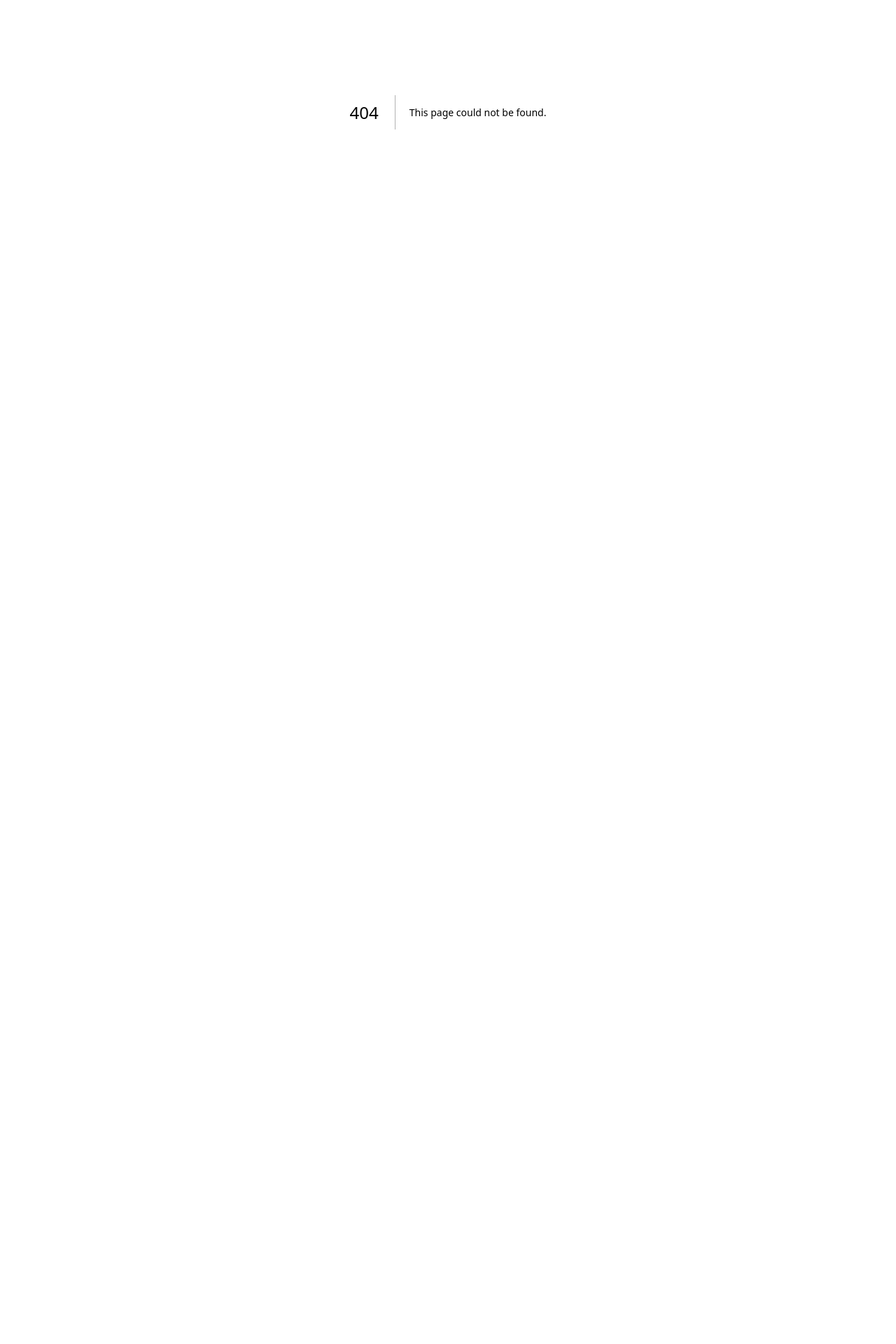
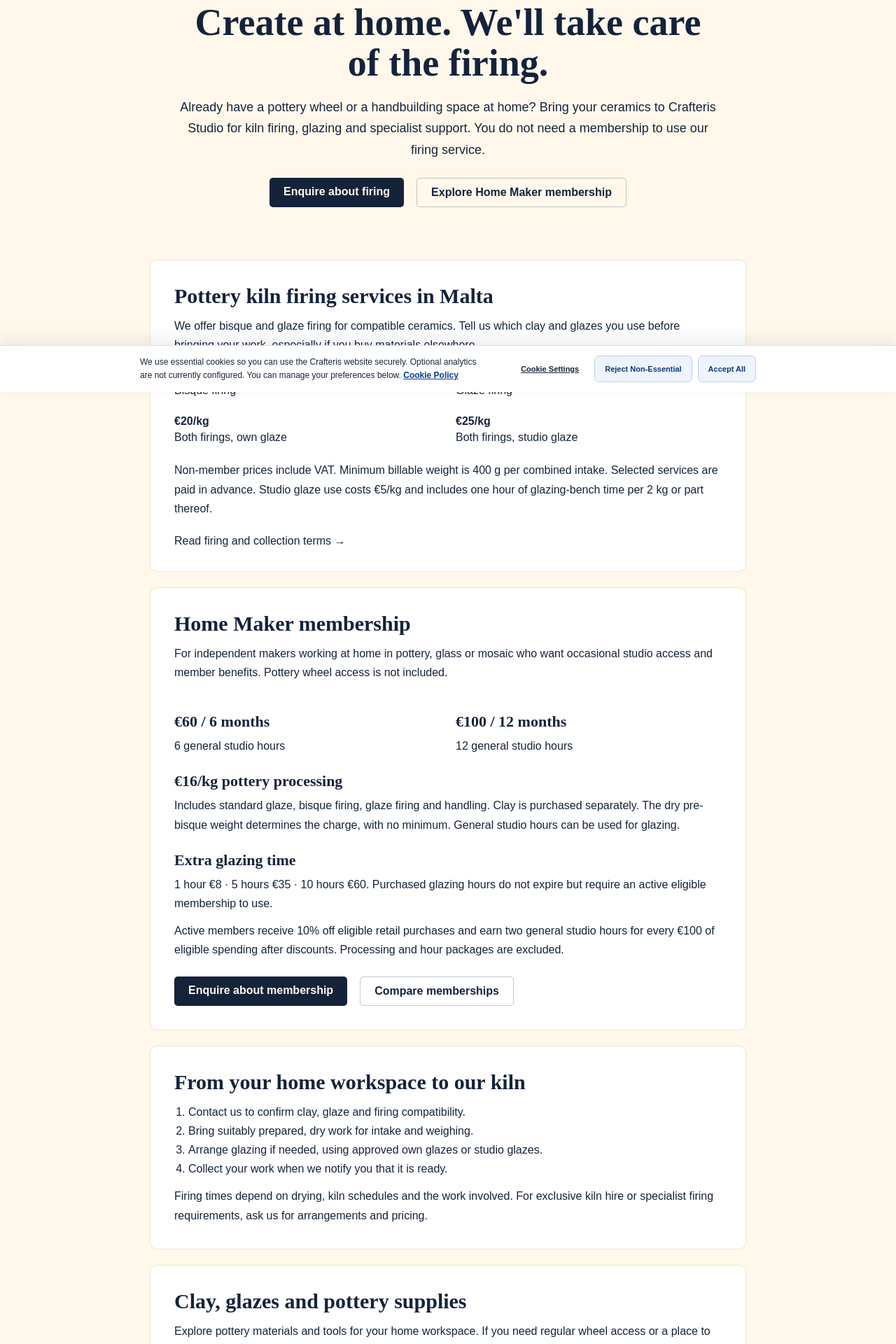
Before and after one commit to guzzep/crafteris-studio-website, a Next.js app: page /home-maker in a window 1280 px wide. Before the commit this address had no page. Shown: the part 240-2160 px from the top of the page at 70% size. Before the commit the page ends 800 px from the top, so only its background shows below. Built offline with nearby package versions, Linux system fonts and the light colour scheme; no server answers; the database is empty.

Commit message:
Add Home Maker firing and glazing SEO landing page with internal links

```diff
--- /dev/null
+++ b/src/app/home-maker/page.tsx
@@ -0,0 +1,16 @@
+import Link from "next/link";
+import Header from "@/components/Header";
+import Footer from "@/components/Footer";
+import { pageSeo } from "@/lib/seo";
+import styles from "../support.module.css";
+export const metadata = pageSeo("/home-maker", "Pottery Firing & Glazing Services in Malta", "Make pottery at home and use Crafteris Studio in Birkirkara for bisque firing, glaze firing, glazing facilities and clay supplies. Member and non-member options.", "/programmes/pottery-path.png");
+export default function HomeMakerPage() {
+ return <><Header/><main className={styles.page}>
+ <section className={styles.hero}><div className={styles.heroInner}><p className={styles.eyebrow}>Home Maker · Birkirkara, Malta</p><h1>Create at home. We'll take care of the firing.</h1><p>Already have a pottery wheel or a handbuilding space at home? Bring your ceramics to Crafteris Studio for kiln firing, glazing and specialist support. You do not need a membership to use our firing service.</p><div className={styles.actions} style={{justifyContent:"center"}}><Link className={styles.primary} href="/contact?subject=Home%20Maker%20and%20pottery%20firing">Enquire about firing</Link><Link className={styles.secondary} href="#membership">Explore Home Maker membership</Link></div></div></section>
+ <div className={styles.content}>
+ <section className={styles.card}><h2>Pottery kiln firing services in Malta</h2><p>We offer bisque and glaze firing for compatible ceramics. Tell us which clay and glazes you use before bringing your work, especially if you buy materials elsewhere.</p><div className={styles.split} style={{marginTop:20}}>{[["Bisque firing","€8/kg"],["Glaze firing","€12/kg"],["Both firings, own glaze","€20/kg"],["Both firings, studio glaze","€25/kg"]].map(([label,price])=><div key={label}><strong>{price}</strong><p>{label}</p></div>)}</div><p style={{marginTop:20}}>Non-member prices include VAT. Minimum billable weight is 400 g per combined intake. Selected services are paid in advance. Studio glaze use costs €5/kg and includes one hour of glazing-bench time per 2 kg or part thereof.</p><div className={styles.actions}><Link href="/firing-terms">Read firing and collection terms →</Link></div></section>
+ <section className={styles.card} id="membership"><h2>Home Maker membership</h2><p>For independent makers working at home in pottery, glass or mosaic who want occasional studio access and member benefits. Pottery wheel access is not included.</p><div className={styles.split} style={{marginTop:20}}><div><h3>€60 / 6 months</h3><p>6 general studio hours</p></div><div><h3>€100 / 12 months</h3><p>12 general studio hours</p></div></div><h3>€16/kg pottery processing</h3><p>Includes standard glaze, bisque firing, glaze firing and handling. Clay is purchased separately. The dry pre-bisque weight determines the charge, with no minimum. General studio hours can be used for glazing.</p><h3>Extra glazing time</h3><p>1 hour €8 · 5 hours €35 · 10 hours €60. Purchased glazing hours do not expire but require an active eligible membership to use.</p><p style={{marginTop:12}}>Active members receive 10% off eligible retail purchases and earn two general studio hours for every €100 of eligible spending after discounts. Processing and hour packages are excluded.</p><div className={styles.actions}><Link className={styles.primary} href="/contact?subject=Home%20Maker%20Membership">Enquire about membership</Link><Link className={styles.secondary} href="/membership#home-maker">Compare memberships</Link></div></section>
+ <section className={styles.card}><h2>From your home workspace to our kiln</h2><ol style={{paddingLeft:20,lineHeight:1.8}}><li>Contact us to confirm clay, glaze and firing compatibility.</li><li>Bring suitably prepared, dry work for intake and weighing.</li><li>Arrange glazing if needed, using approved own glazes or studio glazes.</li><li>Collect your work when we notify you that it is ready.</li></ol><p style={{marginTop:12}}>Firing times depend on drying, kiln schedules and the work involved. For exclusive kiln hire or specialist firing requirements, ask us for arrangements and pricing.</p></section>
+ <section className={styles.card}><h2>Clay, glazes and pottery supplies</h2><p>Explore pottery materials and tools for your home workspace. If you need regular wheel access or a place to make your projects, our other studio memberships may be a better fit.</p><div className={styles.actions}><Link className={styles.secondary} href="/shop?category=pottery">Pottery supplies</Link><Link className={styles.secondary} href="/pottery">Pottery studio & classes</Link><Link className={styles.secondary} href="/visit">Find our studio</Link></div></section>
+ </div></main><Footer/></>;
+}
--- a/src/app/shop/page.tsx
+++ b/src/app/shop/page.tsx
@@ -13,5 +13,5 @@ export default async function ShopPage({searchParams}:{searchParams:Promise<{cat
  let destination:URL|null=null;
  if(configured){try{const url=new URL(configured);if(url.protocol==="https:")destination=url;}catch{}}
  if(destination){if(category)destination.searchParams.set("category",category);if(params.product)destination.searchParams.set("product",params.product);redirect(destination.toString());}
- return <><Header/><main className={styles.page}><section className={styles.hero}><div className={styles.heroInner}><p className={styles.eyebrow}>Crafteris Shop</p><h1>{category?categories[category]:"Materials for your next idea."}</h1><p>Glass, clay, glazes, mosaic and ceramic bisque in one shop. No membership required.</p></div></section><div className={styles.content}><section className={styles.card}><h2>Our online shop is coming soon.</h2><p>Discover creative supplies for glass, pottery and mosaic. Online shopping will be available soon.</p><p>Active members receive 10% off eligible retail products and earn loyalty hours on qualifying purchases.</p><div className={styles.actions}>{!category && <Link href="/shop?category=gift-vouchers" className={styles.secondary}>Gift Vouchers</Link>}<Link href="/visit" className={styles.secondary}>Visit the studio</Link><Link href="/contact" className={styles.secondary}>Contact us if you need help</Link></div></section></div></main><Footer/></>;
+ return <><Header/><main className={styles.page}><section className={styles.hero}><div className={styles.heroInner}><p className={styles.eyebrow}>Crafteris Shop</p><h1>{category?categories[category]:"Materials for your next idea."}</h1><p>Glass, clay, glazes, mosaic and ceramic bisque in one shop. No membership required.</p></div></section><div className={styles.content}><section className={styles.card}><h2>Our online shop is coming soon.</h2><p>Discover creative supplies for glass, pottery and mosaic. Online shopping will be available soon.</p><p>Active members receive 10% off eligible retail products and earn loyalty hours on qualifying purchases.</p><div className={styles.actions}>{!category && <Link href="/shop?category=gift-vouchers" className={styles.secondary}>Gift Vouchers</Link>}{(!category || category==="pottery") && <Link href="/home-maker" className={styles.secondary}>Pottery firing & glazing</Link>}<Link href="/visit" className={styles.secondary}>Visit the studio</Link><Link href="/contact" className={styles.secondary}>Contact us if you need help</Link></div></section></div></main><Footer/></>;
 }
--- a/src/app/sitemap.ts
+++ b/src/app/sitemap.ts
@@ -4,7 +4,7 @@ import { workshopCatalogue } from "@/lib/workshop-catalogue";
 export const dynamic = "force-dynamic";
 export default async function sitemap(): Promise<MetadataRoute.Sitemap> {
   if (process.env.CRAFTERIS_INDEXABLE !== "true") return [];
-  const paths = new Set<string>(["","about","explore","pottery","paint-your-own-pottery","glass","mosaic","workshops","programmes","membership","team-building","shop","gift-vouchers","gallery","visit","contact","faqs","whats-on","policies","privacy","terms","booking-terms","membership-terms","cancellation-refunds","cookies","accessibility","disclaimer","firing-terms","membership-guide"]);
+  const paths = new Set<string>(["","about","explore","pottery","paint-your-own-pottery","glass","mosaic","workshops","programmes","membership","home-maker","team-building","shop","gift-vouchers","gallery","visit","contact","faqs","whats-on","policies","privacy","terms","booking-terms","membership-terms","cancellation-refunds","cookies","accessibility","disclaimer","firing-terms","membership-guide"]);
   for (const item of workshopCatalogue) if (item.status === "published" && !item.pending && !item.seasonal) paths.add("workshops/" + encodeURIComponent(item.slug));
   const url = process.env.NEXT_PUBLIC_SUPABASE_URL;
   const key = process.env.NEXT_PUBLIC_SUPABASE_PUBLISHABLE_KEY;
```
Also changed, not shown: src/app/membership/page.tsx (+1 -1 lines), src/app/pottery/page.tsx (+2 -2 lines).
